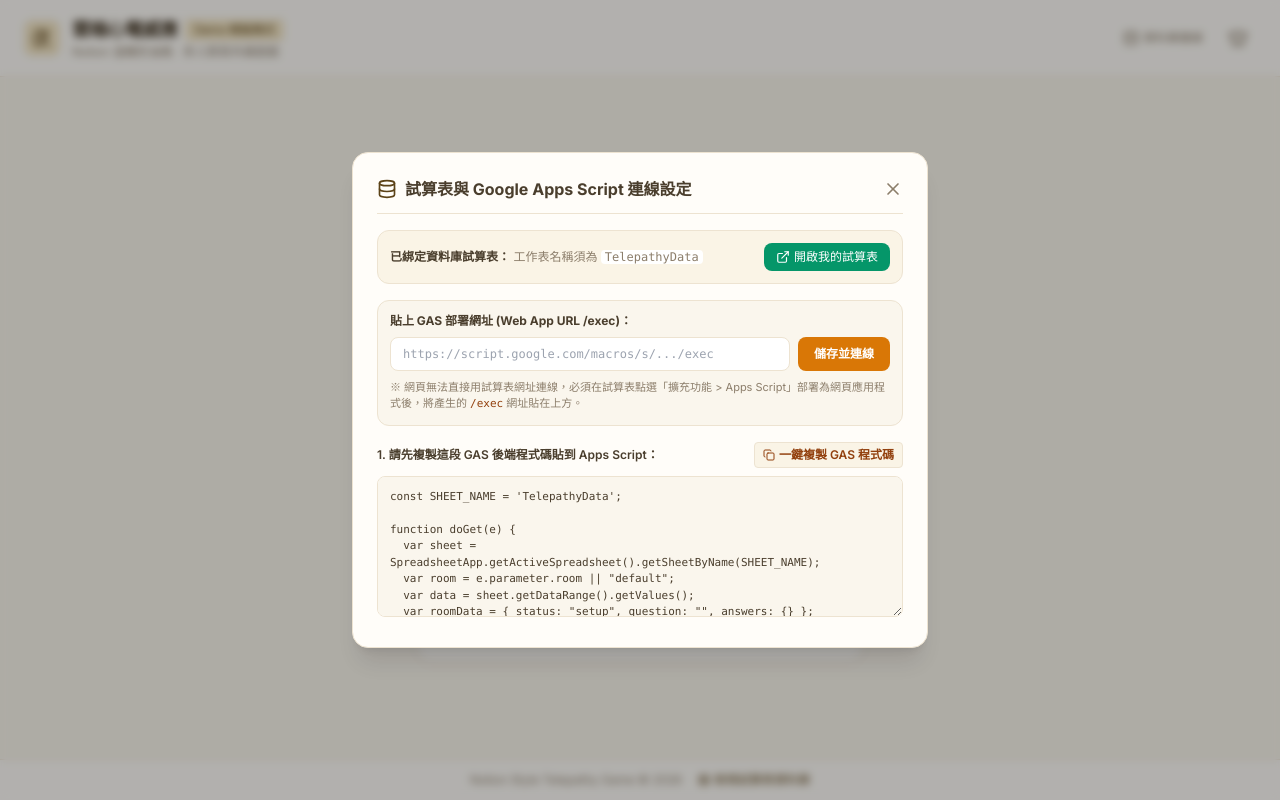
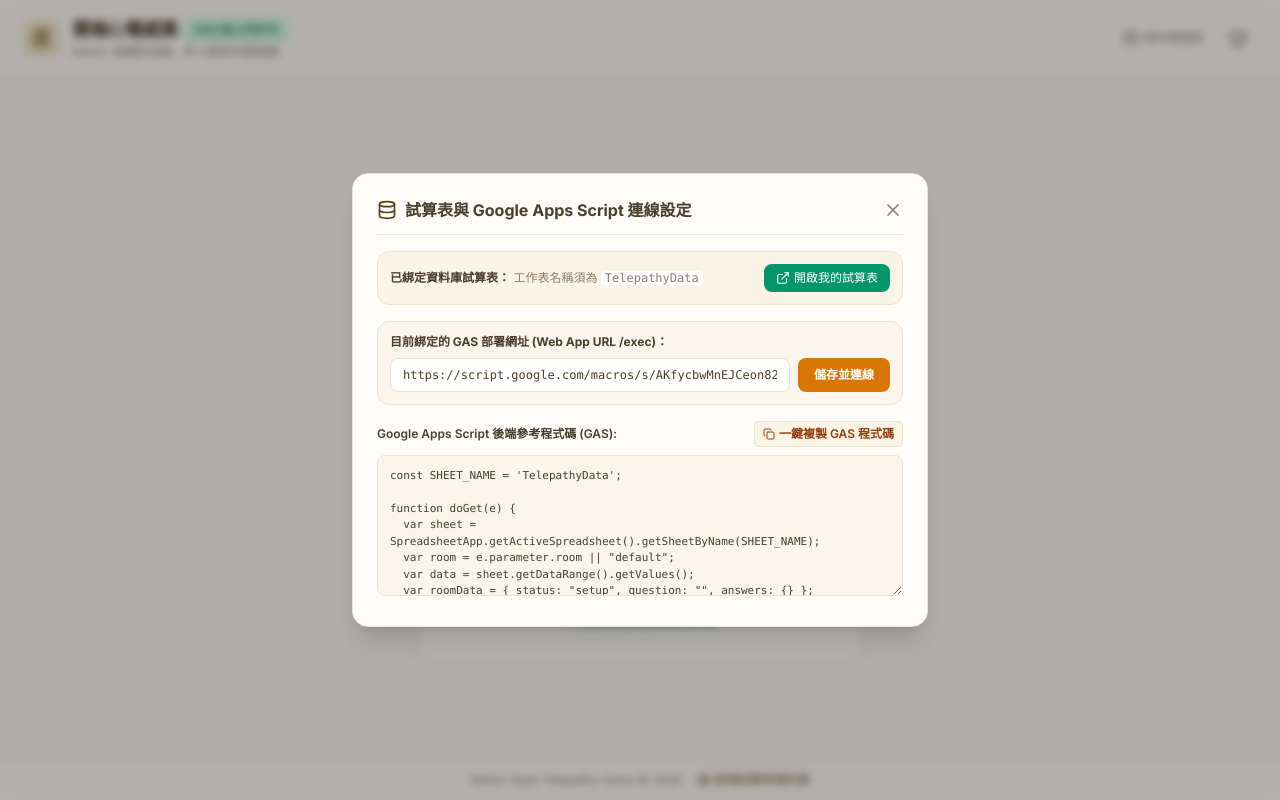
Before and after one commit to s26122118-svg/tasan0405uicg08syhxgy-hsi, a plain HTML site: page w5/index.html in a window 1280 px wide. Both pictures are taken after a click on the button "資料庫連線". Drawn offline with nearby package versions, Linux system fonts and the light colour scheme.

Commit message:
Update index.html

```diff
--- a/w5/index.html
+++ b/w5/index.html
@@ -98,7 +98,7 @@
             <div>
                 <h1 class="font-bold text-warmtext text-lg tracking-tight flex items-center gap-2">
                     雲端心電感應
-                    <span id="demo-tag" class="text-xs font-normal px-2 py-0.5 rounded bg-cream-200 text-cream-800 border border-warmborder">Demo 模擬模式</span>
+                    <span id="demo-tag" class="text-xs font-normal px-2 py-0.5 rounded bg-emerald-100 text-emerald-800 border border-emerald-200">GAS 線上同步中</span>
                 </h1>
                 <p class="text-xs text-warmmuted">Notion 溫暖奶油風 · 多人默契共識遊戲</p>
             </div>
@@ -161,9 +161,8 @@
                 </div>
 
                 <!-- 提示連線狀態 -->
-                <div id="login-connection-hint" class="pt-2 border-t border-warmborder text-xs text-warmmuted flex items-center justify-center gap-1.5">
-                    <span>目前未綁定 GAS 網址</span>
-                    <button onclick="toggleGasModal()" class="text-amber-700 font-semibold underline hover:text-amber-900">點此設定連線</button>
+                <div id="login-connection-hint" class="pt-2 border-t border-warmborder text-xs text-emerald-700 font-medium flex items-center justify-center gap-1.5">
+                    <span>✓ 已連線至雲端試算表資料庫</span>
                 </div>
             </div>
         </section>
@@ -319,19 +318,18 @@
 
             <!-- 直接輸入並儲存 GAS_API_URL -->
             <div class="space-y-2 p-3 bg-warmbg rounded-xl border border-warmborder">
-                <label class="block text-xs font-bold text-warmtext">貼上 GAS 部署網址 (Web App URL /exec)：</label>
+                <label class="block text-xs font-bold text-warmtext">目前綁定的 GAS 部署網址 (Web App URL /exec)：</label>
                 <div class="flex gap-2">
                     <input type="text" id="gas-url-input" placeholder="https://script.google.com/macros/s/.../exec" class="flex-1 px-3 py-2 rounded-lg border border-warmborder bg-white text-xs font-mono focus:outline-none focus:ring-2 focus:ring-amber-400">
                     <button onclick="saveGasUrl()" class="px-4 py-2 bg-amber-600 hover:bg-amber-700 text-white rounded-lg text-xs font-semibold">
                         儲存並連線
                     </button>
                 </div>
-                <p class="text-[11px] text-warmmuted">※ 網頁無法直接用試算表網址連線，必須在試算表點選「擴充功能 > Apps Script」部署為網頁應用程式後，將產生的 <code class="text-amber-800">/exec</code> 網址貼在上方。</p>
             </div>
 
             <div class="space-y-2">
                 <div class="flex justify-between items-center">
-                    <span class="text-xs font-semibold text-warmtext">1. 請先複製這段 GAS 後端程式碼貼到 Apps Script：</span>
+                    <span class="text-xs font-semibold text-warmtext">Google Apps Script 後端參考程式碼 (GAS):</span>
                     <button onclick="copyGasCode()" class="text-xs text-amber-800 font-semibold hover:underline flex items-center gap-1 bg-cream-100 px-2 py-1 rounded border border-warmborder">
                         <i data-lucide="copy" class="w-3 h-3"></i> 一鍵複製 GAS 程式碼
                     </button>
@@ -357,10 +355,9 @@
         const SHEET_NAME = 'TelepathyData';
         const GOOGLE_SHEET_URL = "https://docs.google.com/spreadsheets/d/1ZJYRh6Kk_3Zej4cGEl4_lCa7ni4dj-CnBUW-3TdHhmM/edit?gid=0#gid=0";
 
-        // 若您已經部署好 GAS，也可以直接把 /exec 網址貼在下方雙引號內，這樣分享給同學時他們就不用自己貼網址！
-        const DEFAULT_GAS_API_URL = "";
+        // 已為您內建部署好的 GAS 網頁應用程式網址
+        const DEFAULT_GAS_API_URL = "https://script.google.com/macros/s/AKfycbwMnEJCeon828HfaNuN7-sgt842NWq-6ziXAHJwH9dMAv9sZspp6_-0cmsnao9ZqDOv-w/exec";
 
-        // 讀取網址參數 (?api=...) 或 localStorage 或預設值
         const urlParams = new URLSearchParams(window.location.search);
         let GAS_API_URL = urlParams.get('api') || localStorage.getItem('telepathy_gas_url') || DEFAULT_GAS_API_URL;
 
@@ -371,14 +368,14 @@
         let pollingTimer = null;
         let lastAnswersHash = "";
 
-        // 本地 Mock 資料 (當未填寫 GAS_API_URL 時使用)
+        // 本地 Mock 資料
         let localState = {
             status: "setup",
             question: "",
             answers: {}
         };
 
-        // GAS 後端參考程式碼 (供 Modal 複製)
+        // GAS 後端參考程式碼
         const GAS_BACKEND_CODE = `const SHEET_NAME = 'TelepathyData';
 
 function doGet(e) {
@@ -463,14 +460,14 @@ function doPost(e) {
         function saveGasUrl() {
             const inputUrl = document.getElementById('gas-url-input').value.trim();
             if (inputUrl && !inputUrl.includes("/exec")) {
-                alert("⚠️ 注意：請貼上 Google Apps Script 部署後的網頁應用程式網址（結尾必須是 /exec），不能直接貼試算表網址喔！");
+                alert("⚠️ 注意：請貼上 Google Apps Script 部署後的網頁應用程式網址（結尾必須是 /exec）！");
                 return;
             }
             GAS_API_URL = inputUrl;
             localStorage.setItem('telepathy_gas_url', inputUrl);
             updateConnectionBadge();
             toggleGasModal();
-            alert(inputUrl ? "✅ GAS 連線網址已儲存！現在可以與其他人連線了！" : "已切換回單機 Demo 模擬模式。");
+            alert(inputUrl ? "✅ GAS 連線網址已儲存！" : "已切換回單機 Demo 模擬模式。");
             if (pollingTimer) fetchGameState();
         }
 
```
